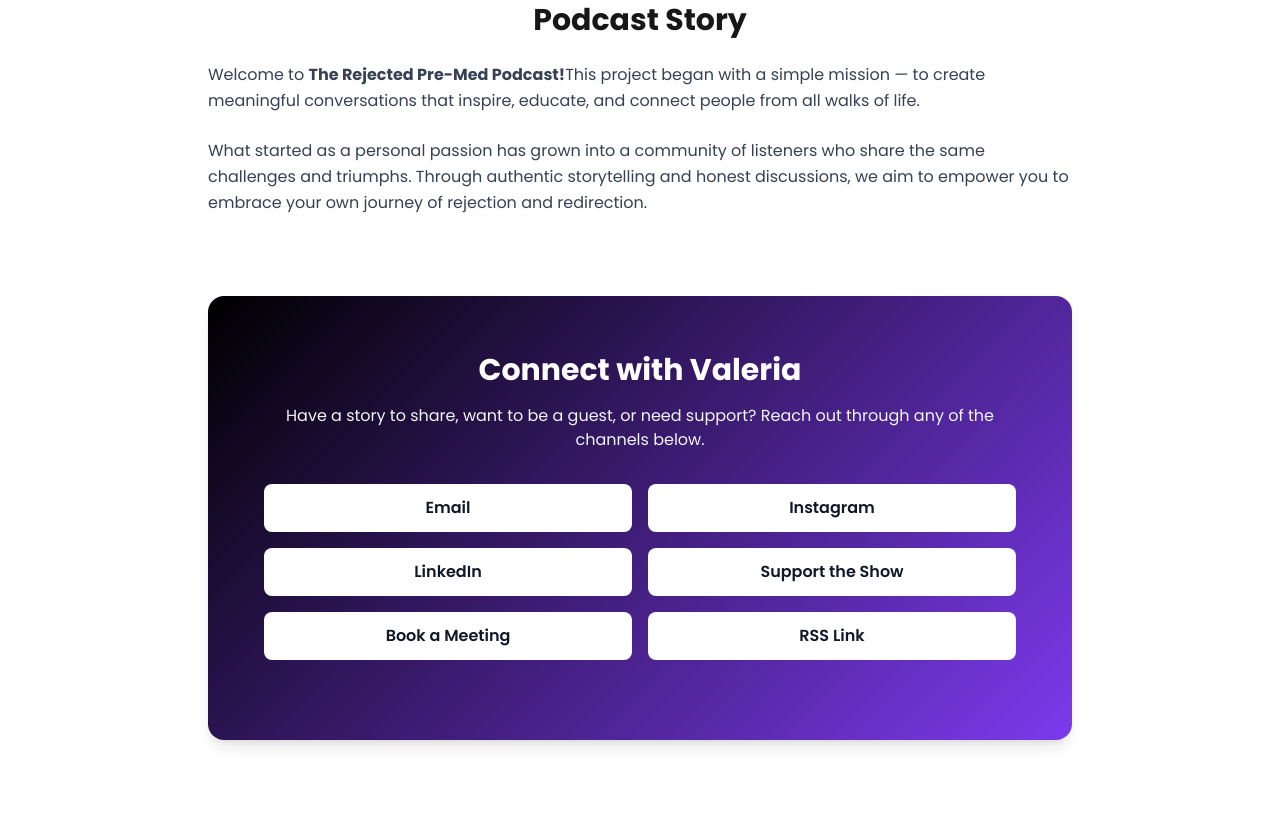
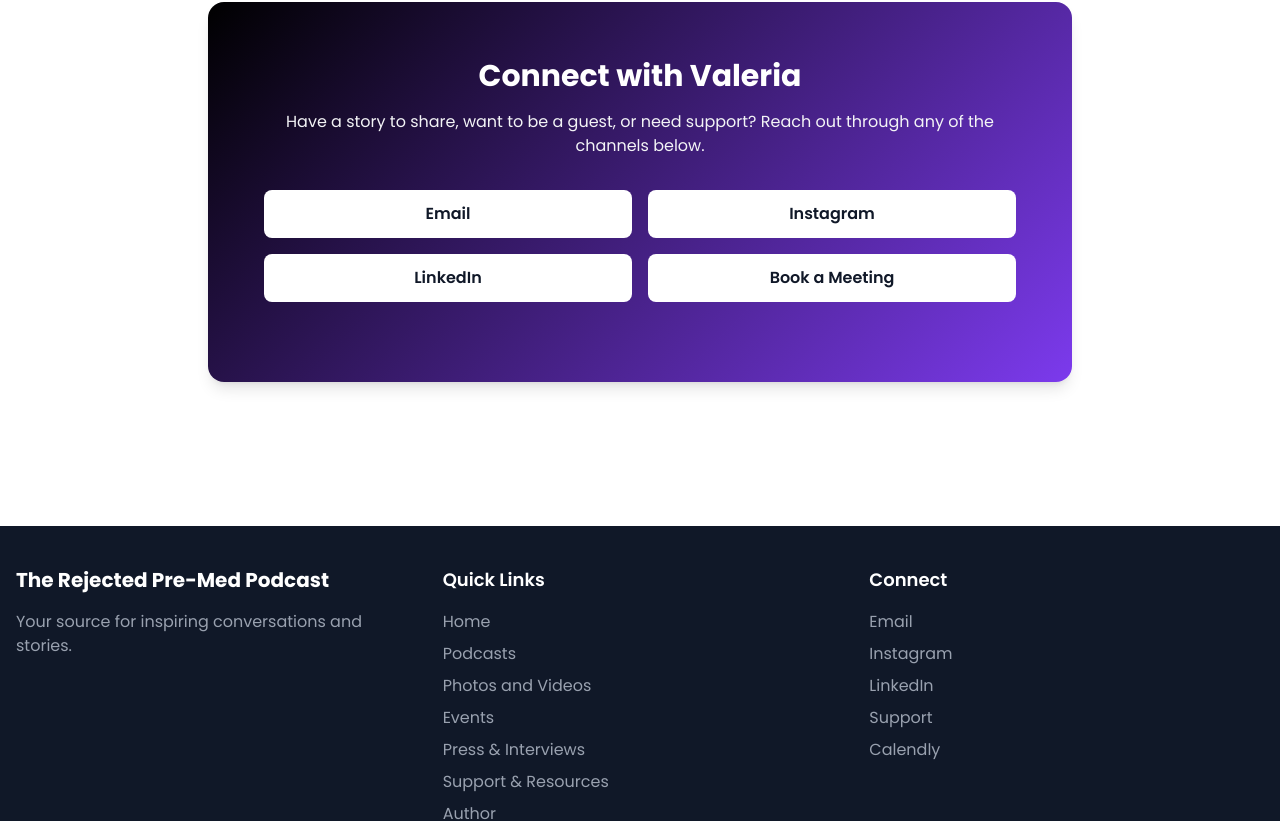
Before and after one commit to xrustiks/rejred, a Next.js app: page /about in a window 1280 px wide. Shown: the part 1105-1926 px from the top of the page. Built offline with nearby package versions, Linux system fonts and the light colour scheme.

Commit message:
some small visual and content changes

```diff
--- a/app/about/page.tsx
+++ b/app/about/page.tsx
@@ -18,25 +18,6 @@ export default function AuthorPage() {
                 Valeria Rusnak is a passionate mental health advocate and speaker with a degree in Neuroscience. Motivated by her own experience facing medical school rejection—and witnessing similar struggles among her peers—Valeria created The Rejected Pre-Med Podcast: For Anyone Who’s Faced Rejection. This platform fosters mental wellness by blending Valeria’s personal stories with those of her guests, alongside research-backed strategies that emphasize healthy emotional regulation and self-compassion. Together, these stories and insights help promote resilience, confidence and a sense of community in the face of failure or rejection. Through her podcast, speaking engagements in both non-profit and corporate sectors, and one-on-one consulting, Valeria empowers young people to normalize conversations about rejection and the mental health challenges that may arise from it. Her mission is to provide peer support and inspire hope by showing that rejection and failure are not endpoints but transformative steps toward growth and well-being—if embraced with patience and compassion. Valeria has spoken at the University of Calgary and other platforms, championing the importance of compassion, mental wellness, and community. She is currently a Top 3 Finalist for Youth Mental Health Champion across Canada.
               </p>
             </div>
-          </div>
-        </section>
-
-        {/* Podcast Story Section */}
-        <section className="mb-20">
-          <h2 className="text-3xl font-bold mb-6 text-center">Podcast Story</h2>
-          <div className="space-y-6 text-gray-700 leading-relaxed">
-            <p>
-              Welcome to <strong>The Rejected Pre-Med Podcast!</strong>
-              This project began with a simple mission — to create meaningful
-              conversations that inspire, educate, and connect people from all walks of life.
-            </p>
-
-            <p>
-              What started as a personal passion has grown into a community of listeners
-              who share the same challenges and triumphs. Through authentic storytelling
-              and honest discussions, we aim to empower you to embrace your own journey
-              of rejection and redirection.
-            </p>
           </div>
         </section>
 
@@ -69,22 +50,10 @@ export default function AuthorPage() {
               LinkedIn
             </a>
             <a
-              href="https://www.buymeacoffee.com/valeriarusnak"
-              className="bg-white text-gray-900 hover:bg-gray-100 px-6 py-3 rounded-lg font-semibold transition-colors"
-            >
-              Support the Show
-            </a>
-            <a
               href="https://calendly.com/valerusu55"
               className="bg-white text-gray-900 hover:bg-gray-100 px-6 py-3 rounded-lg font-semibold transition-colors"
             >
               Book a Meeting
-            </a>
-            <a
-              href="https://rss.com/podcasts/rejected-premed/"
-              className="bg-white text-gray-900 hover:bg-gray-100 px-6 py-3 rounded-lg font-semibold transition-colors"
-            >
-              RSS Link
             </a>
           </div>
         </section>
--- a/app/press/page.tsx
+++ b/app/press/page.tsx
@@ -11,9 +11,33 @@ export default function PressPage() {
         A curated list of press coverage, guest appearances and interviews. You can also find many mentions on our Instagram page.
       </p>
 
-      <p className="text-gray-500">For the latest mentions and clips, see{' '}
-        <a href="https://www.instagram.com/the_rejectedpremed_podcast/" target="_blank" rel="noopener noreferrer" className="text-blue-600 hover:text-blue-700 underline">@the_rejectedpremed_podcast</a>.
-      </p>
+      {/* Card-styled CTA matching Podcasts page */}
+      <a
+        href="https://www.instagram.com/the_rejectedpremed_podcast/"
+        target="_blank"
+        rel="noopener noreferrer"
+        className="bg-white rounded-lg shadow-md overflow-hidden hover:shadow-lg transition-shadow block max-w-xl mx-auto"
+      >
+        <div
+          className="h-48 flex items-center justify-center"
+          style={{ background: `linear-gradient(135deg, var(--primary), #7c3aed)` }}
+        >
+          <svg
+            className="w-16 h-16 text-white"
+            viewBox="0 0 24 24"
+            fill="currentColor"
+            aria-hidden="true"
+          >
+            <path d="M12 2C7.58 2 4 5.58 4 10v4c0 4.42 3.58 8 8 8s8-3.58 8-8v-4C20 5.58 16.42 2 12 2zm0 4a4 4 0 1 1 0 8 4 4 0 0 1 0-8zm6-1a1 1 0 1 1 0 2 1 1 0 0 1 0-2z" />
+          </svg>
+        </div>
+        <div className="p-6">
+          <h2 className="font-semibold text-xl mb-2">Follow on Instagram</h2>
+          <p className="text-gray-600">
+            Latest mentions and clips: <span className="font-medium">@the_rejectedpremed_podcast</span>
+          </p>
+        </div>
+      </a>
     </div>
   );
 }
--- a/app/support/page.tsx
+++ b/app/support/page.tsx
@@ -6,29 +6,33 @@ export const metadata = {
 export default function SupportPage() {
   return (
     <div className="container mx-auto px-4 py-10 sm:py-12 md:py-16">
-      <h1 className="text-3xl sm:text-4xl font-bold mb-4">Support & Resources</h1>
+      <h1 className="text-3xl sm:text-4xl font-bold mb-4">Support</h1>
       <p className="text-gray-600 mb-6">
-        Here you'll find recommended books, articles and practical resources on mental health, dealing with rejection, and personal growth.
+        If you’d like to support the author and the podcast, here is the official link.
       </p>
 
-      <section className="mt-6 grid gap-6">
-        <div>
-          <h2 className="font-semibold">Recommended Books</h2>
-          <ul className="list-disc list-inside text-gray-700 mt-2">
-            <li>"The Gifts of Imperfection" — Brené Brown</li>
-            <li>"Mindset: The New Psychology of Success" — Carol S. Dweck</li>
-            <li>"Rising Strong" — Brené Brown</li>
-          </ul>
+      {/* Card-styled CTA matching Podcasts page */}
+      <a
+        href="https://www.buymeacoffee.com/valeriarusnak"
+        target="_blank"
+        rel="noopener noreferrer"
+        className="bg-white rounded-lg shadow-md overflow-hidden hover:shadow-lg transition-shadow block max-w-xl mx-auto"
+      >
+        <div
+          className="h-48 flex items-center justify-center"
+          style={{ background: `linear-gradient(135deg, var(--primary), #7c3aed)` }}
+        >
+          <svg className="w-16 h-16 text-white" viewBox="0 0 24 24" fill="currentColor" aria-hidden="true">
+            <path d="M3 8h14a4 4 0 1 1 0 8H3V8zm14 6a2 2 0 1 0 0-4H5v4h12zM3 18h14v2H3v-2z" />
+          </svg>
         </div>
-
-        <div>
-          <h2 className="font-semibold">Support Links</h2>
-          <ul className="list-disc list-inside text-gray-700 mt-2">
-            <li><a href="#" className="text-blue-600 underline">Local mental health services</a></li>
-            <li><a href="#" className="text-blue-600 underline">Crisis hotlines by country</a></li>
-          </ul>
+        <div className="p-6">
+          <h2 className="font-semibold text-xl mb-2">Support</h2>
+          <p className="text-gray-600">
+            Support: <span className="font-medium">buymeacoffee.com/valeriarusnak</span>
+          </p>
         </div>
-      </section>
+      </a>
     </div>
   );
 }
--- a/components/Footer.tsx
+++ b/components/Footer.tsx
@@ -33,10 +33,13 @@ export default function Footer() {
                 open.links ? "block" : "hidden md:block"
               }`}
             >
+              <li><a href="/" className="text-gray-400 hover:[color:var(--primary)]">Home</a></li>
               <li><a href="/podcasts" className="text-gray-400 hover:[color:var(--primary)]">Podcasts</a></li>
-              <li><a href="/videos" className="text-gray-400 hover:[color:var(--primary)]">Videos</a></li>
-              <li><a href="/photos" className="text-gray-400 hover:[color:var(--primary)]">Photos</a></li>
-              <li><a href="/about" className="text-gray-400 hover:[color:var(--primary)]">About</a></li>
+              <li><a href="/media" className="text-gray-400 hover:[color:var(--primary)]">Photos and Videos</a></li>
+              <li><a href="/events" className="text-gray-400 hover:[color:var(--primary)]">Events</a></li>
+              <li><a href="/press" className="text-gray-400 hover:[color:var(--primary)]">Press & Interviews</a></li>
+              <li><a href="/support" className="text-gray-400 hover:[color:var(--primary)]">Support & Resources</a></li>
+              <li><a href="/about" className="text-gray-400 hover:[color:var(--primary)]">Author</a></li>
             </ul>
           </div>
 
@@ -56,10 +59,11 @@ export default function Footer() {
                 open.connect ? "block" : "hidden md:block"
               }`}
             >
-              <li><a href="#" className="text-gray-400 hover:text-white">Instagram</a></li>
-              <li><a href="#" className="text-gray-400 hover:text-white">YouTube</a></li>
-              <li><a href="#" className="text-gray-400 hover:text-white">Twitter</a></li>
-              <li><a href="mailto:hello@RejectionisRedirection.com" className="text-gray-400 hover:text-white">Email</a></li>
+              <li><a href="mailto:valerusu55@gmail.com" className="text-gray-400 hover:text-white">Email</a></li>
+              <li><a href="https://instagram.com/the_rejectedpremed_podcast" className="text-gray-400 hover:text-white">Instagram</a></li>
+              <li><a href="https://www.linkedin.com/in/valeria-rusnak" className="text-gray-400 hover:text-white">LinkedIn</a></li>
+              <li><a href="https://www.buymeacoffee.com/valeriarusnak" className="text-gray-400 hover:text-white">Support</a></li>
+              <li><a href="https://calendly.com/valerusu55" className="text-gray-400 hover:text-white">Calendly</a></li>
             </ul>
           </div>
         </div>
```
